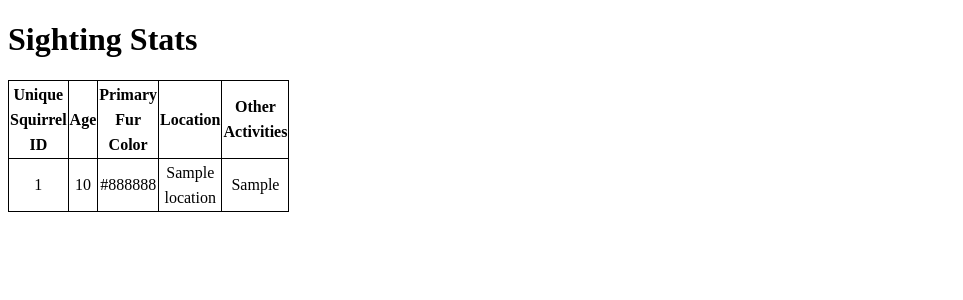
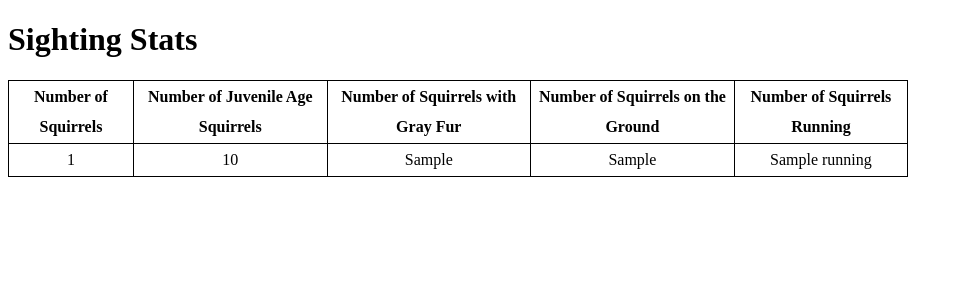
Before and after one commit to Yue-Lyu/tools, a Django app: template sightings/templates/sightings/stats.html in a window 1280 px wide. Shown: the top 300 px of the page, without its empty margins (0-963 px from the left). Run offline with Django 3.2, Linux system fonts and the light colour scheme; the template is opened without the code that fills it: most values are stand-ins (such as "Sample title", 1, 10 or a date in 2020).

Commit message:
Add stats view.

```diff
--- a/sightings/templates/sightings/stats.html
+++ b/sightings/templates/sightings/stats.html
@@ -7,26 +7,24 @@
 
 <style>
 table,table tr th, table tr td { border:1px solid black; }
-table { width: 200px; min-height: 25px; line-height: 25px; text-align: center; border-collapse: collapse;}
+table { width: 900px; min-height: 30px; line-height: 30px; text-align: center; border-collapse: collapse;}
 </style>
 
 <table>
 	<tr>
-		<th>Unique Squirrel ID</th>
-		<th>Age</th>
-		<th>Primary Fur Color</th>
-		<th>Location</th>
-		<th>Other Activities</th>
+		<th>Number of Squirrels</th>
+		<th>Number of Juvenile Age Squirrels</th>
+		<th>Number of Squirrels with Gray Fur</th>
+		<th>Number of Squirrels on the Ground</th>
+		<th>Number of Squirrels Running</th>
 	</tr>
-	{% for instance in object_list %}
 	<tr>
-	<td>{{ instance.unique_squirrel_id }}</td>
-	<td>{{ instance.age }}</td>
-	<td>{{ instance.primary_fur_color }}</td>
-	<td>{{ instance.location }}</td>
-	<td>{{ instance.Other_activities}}</td>
+	<td>{{ num_of_sightings }}</td>
+	<td>{{ juvenile_age }}</td>
+	<td>{{ gray_fur }}</td>
+	<td>{{ ground_plane_location }}</td>
+	<td>{{ running }}</td>
 	</tr>
-	{% endfor %}
 </table>
 </form>
 {% endblock %}
--- a/sightings/urls.py
+++ b/sightings/urls.py
@@ -6,7 +6,7 @@ urlpatterns=[
         path('sightings/',views.all_squirrels),
         path('sightings/add/',views.add,name='add'),
         path('map/',views.showmap,name='showmap'),
+        path('sightings/stats/',views.stats,name='stats'),
         path('sightings/<squirrel_id>/', views.update,name='update'),
         path('sightings/<squirrel_id>/delete/',views.delete,name='delete'),
-        path('sightings/stats/',views.stats),
         ]
```
Also changed, not shown: sightings/templates/sightings/squirrels_list.html (deleted, +0 -13 lines), sightings/views.py (+10 -3 lines), db.sqlite3.
